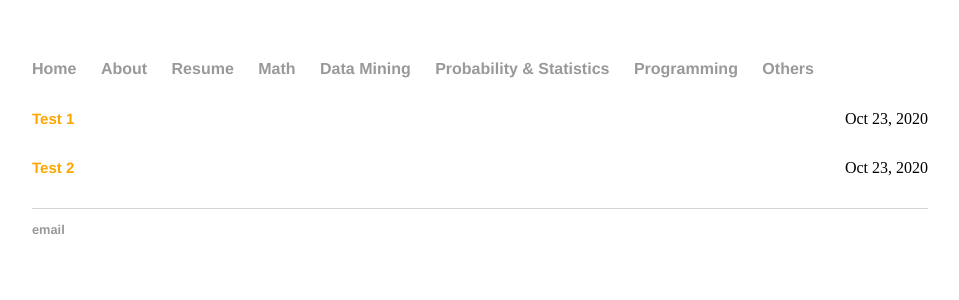
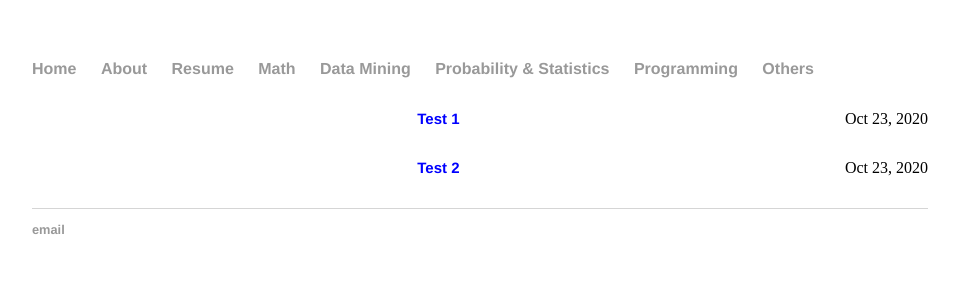
Before and after one commit to lytranp/lytranp.github.io, a Jekyll site: the page built from math/index.html, in a window 1280 px wide. Shown: the top 300 px of the page, without its empty margins (160-1119 px from the left). Built offline with Jekyll 4.4.1, drawn with Linux system fonts in a browser that asks for light colours.

Commit message:
Update index.html

```diff
--- a/math/index.html
+++ b/math/index.html
@@ -13,7 +13,7 @@ permalink: math
       <div class="post">
         <h1 class="post-title">
           <a href="{{ post.url }}">
-            <h1 style="color:orange;font-size:15px;">{{ post.title }}</h1>
+            <h1 style="color:blue;font-size:15px;text-align:center">{{ post.title }}</h1>
           </a>
         </h1>
 
```
